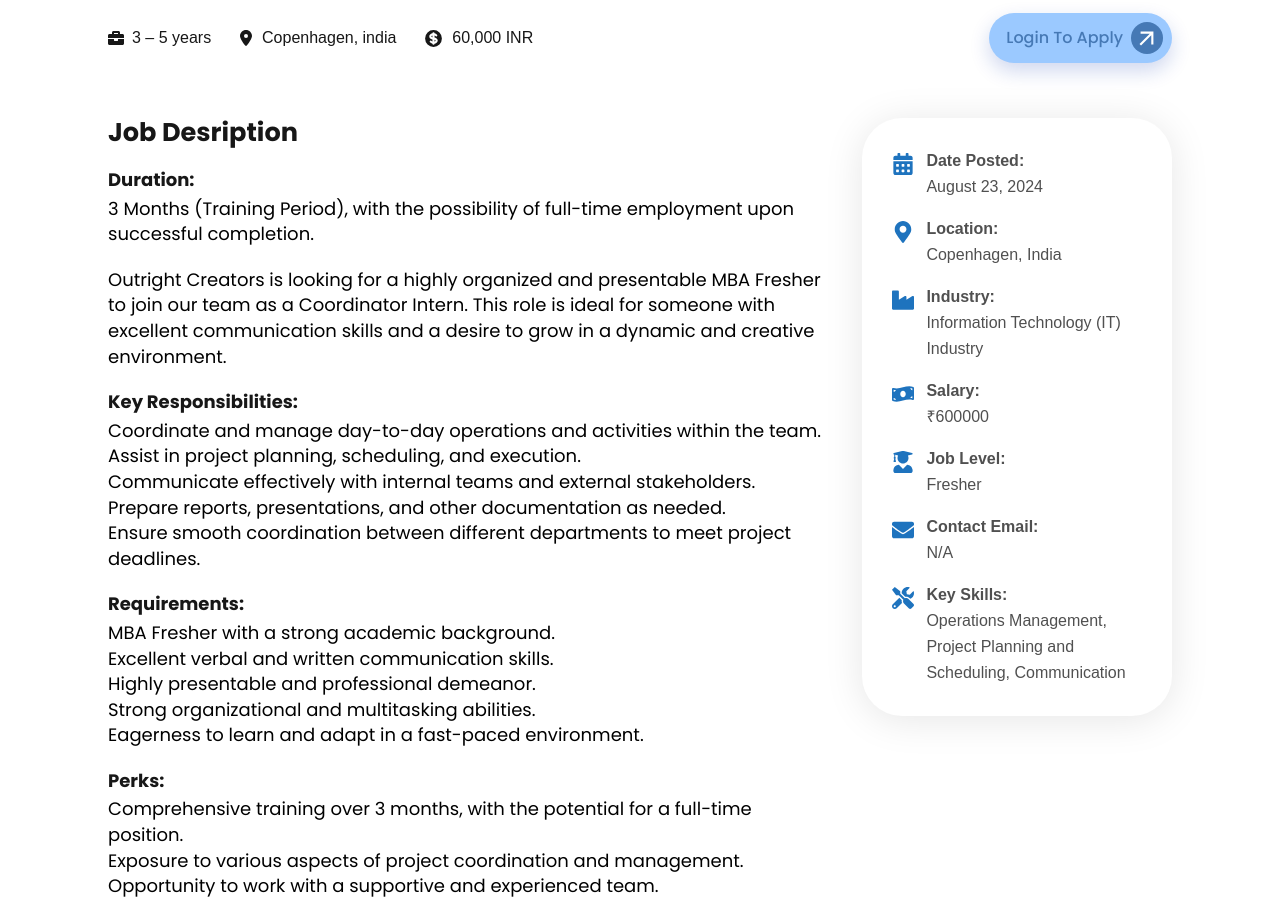
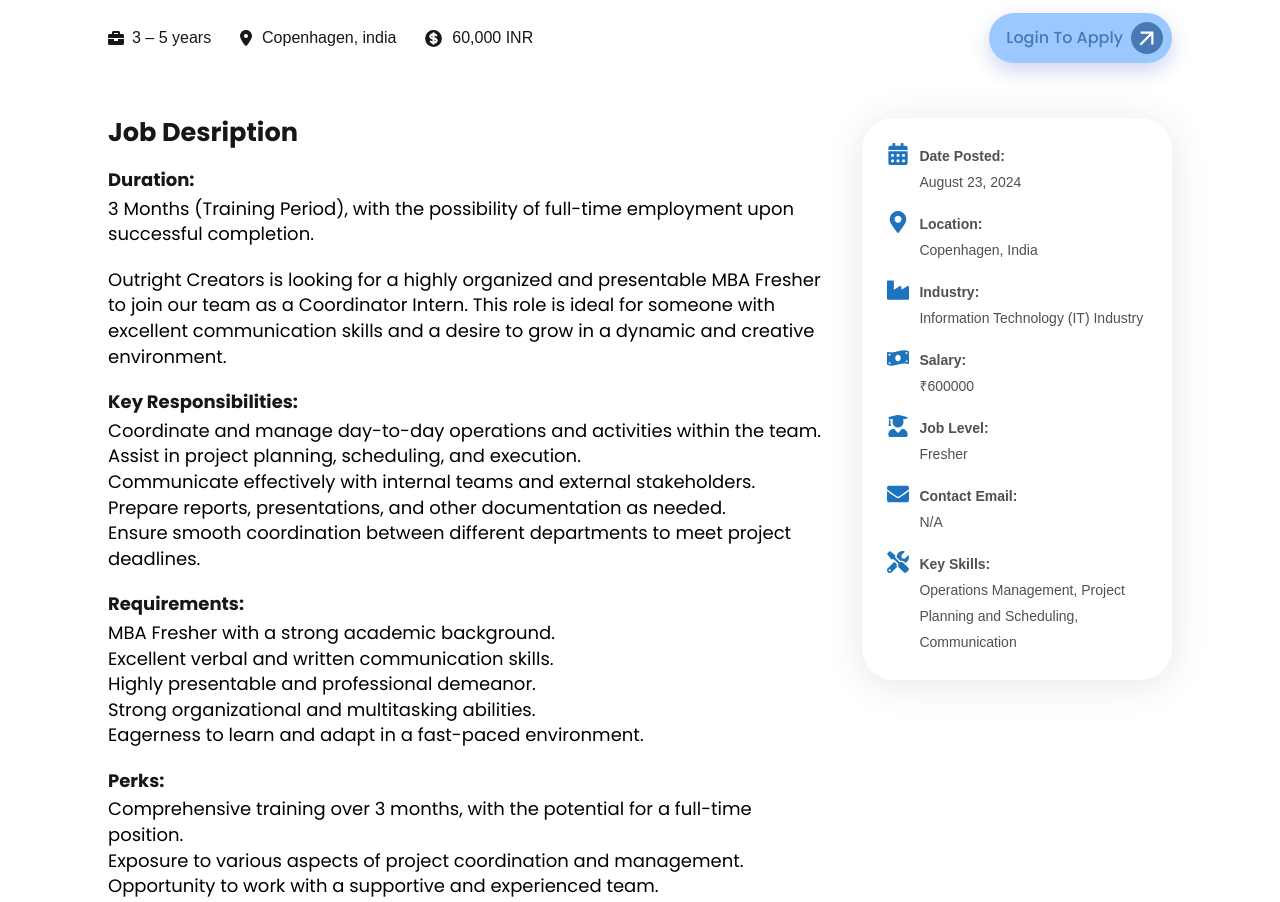
Before and after one commit to tanmoy-scwt/teachnow-frontend, a Next.js app: page /jobs/Abc in a window 1280 px wide. Shown: the part 548-1450 px from the top of the page. Built offline with nearby package versions, Linux system fonts and the light colour scheme.

Commit message:
job overview fixed

```diff
--- a/src/app/(public)/jobs/_components/jobDetailLayout/JobDescription/index.tsx
+++ b/src/app/(public)/jobs/_components/jobDetailLayout/JobDescription/index.tsx
@@ -2,6 +2,7 @@ import HtmlRender from '@/components/ui/htmlRender'
 import React from 'react'
 import style from './style.module.css'
 import JobsListingCard from '../JobsListingCard'
+import JobOverview from '../JobOverview'
 
 const JobDescription = () => {
   const data = `
@@ -38,6 +39,9 @@ const JobDescription = () => {
 `
   return (
     <section>
+      <div className={`block lg:hidden ${style.jobOverviewContainer}`}>
+        <JobOverview />
+      </div>
       <div className={style.sectionContent}>
         <h3 className={style.sectionContentH3}>Job Desription</h3>
         <HtmlRender htmlString={data} />
--- a/src/app/(public)/jobs/_components/jobDetailLayout/JobDescription/style.module.css
+++ b/src/app/(public)/jobs/_components/jobDetailLayout/JobDescription/style.module.css
@@ -1,3 +1,6 @@
+.jobOverviewContainer {
+  margin-bottom: 2rem;
+}
 .sectionContentH3 {
   font-family: Poppins;
   font-weight: 600;
--- a/src/app/(public)/jobs/_components/jobDetailLayout/JobOverview/index.tsx
+++ b/src/app/(public)/jobs/_components/jobDetailLayout/JobOverview/index.tsx
@@ -17,14 +17,17 @@ const jobDetails = [
 const JobOverview = () => {
     return (
         <div className={style.asideContainer}>
-            <div className="bg-white text-sm rounded-md p-4 flex flex-col gap-4 font-medium w-full max-w-xs text-[#2B2B2B]">
+            <div className={style.gridWrapper}>
                 {jobDetails.map((item, idx) => (
-                    <div key={idx} className="flex items-start justify-items-start gap-3">
-                        <div style={{ paddingTop: '.3rem' }} className="text-[#1E73BE] pt-[0.3rem] ">{item.icon}</div>
+                    <div
+                        key={idx}
+                        className={`${style.gridItem} ${idx === jobDetails.length - 1 ? style.fullWidthItem : ""}`}
+                    >
+                        <div className={style.icon}>{item.icon}</div>
                         <div>
-                            <p className="text-[#2B2B2B]">
-                                <span className="font-semibold text-[#505050]">{item.label}:</span> <br />
-                                <span className="text-[#505050]">{item.value}</span>
+                            <p className={style.text}>
+                                <span className={style.label}>{item.label}:</span><br />
+                                <span className={style.value}>{item.value}</span>
                             </p>
                         </div>
                     </div>
--- a/src/app/(public)/jobs/_components/jobDetailLayout/JobOverview/style.module.css
+++ b/src/app/(public)/jobs/_components/jobDetailLayout/JobOverview/style.module.css
@@ -1,6 +1,51 @@
 .asideContainer {
-  padding: 30px;
-  background-color: #ffffff;
-  border-radius: 40px;
+  background: #ffffff;
+  padding: clamp(18px, 2vw, 25px);
+  border-radius: clamp(15px, 2.5vw, 40px);
+  width: 100%;
+  box-sizing: border-box;
   box-shadow: 0px 4px 39.4px 0px #0000001a;
 }
+
+.gridWrapper {
+  display: grid;
+  grid-template-columns: repeat(auto-fit, minmax(200px, 1fr));
+  gap: 16px;
+  align-items: start;
+}
+
+.gridItem {
+  display: flex;
+  gap: 10px;
+  align-items: flex-start;
+  min-width: 0;
+  word-break: break-word;
+  overflow-wrap: anywhere;
+}
+
+.fullWidthItem {
+  grid-column: 1 / -1;
+}
+
+.icon {
+  color: #1e73be;
+  font-size: 16px;
+  flex-shrink: 0;
+}
+
+.text {
+  color: #2b2b2b;
+  font-size: 14px;
+}
+
+.label {
+  font-weight: 600;
+  color: #505050;
+  white-space: nowrap;
+}
+
+.value {
+  color: #505050;
+  word-break: break-word;
+  overflow-wrap: anywhere;
+}
--- a/src/app/globals.css
+++ b/src/app/globals.css
@@ -217,3 +217,6 @@ button {
   clip: rect(0, 0, 0, 0);
   border: 0;
 }
+.pointtPad {
+  padding-top: 0.3rem;
+}
```
